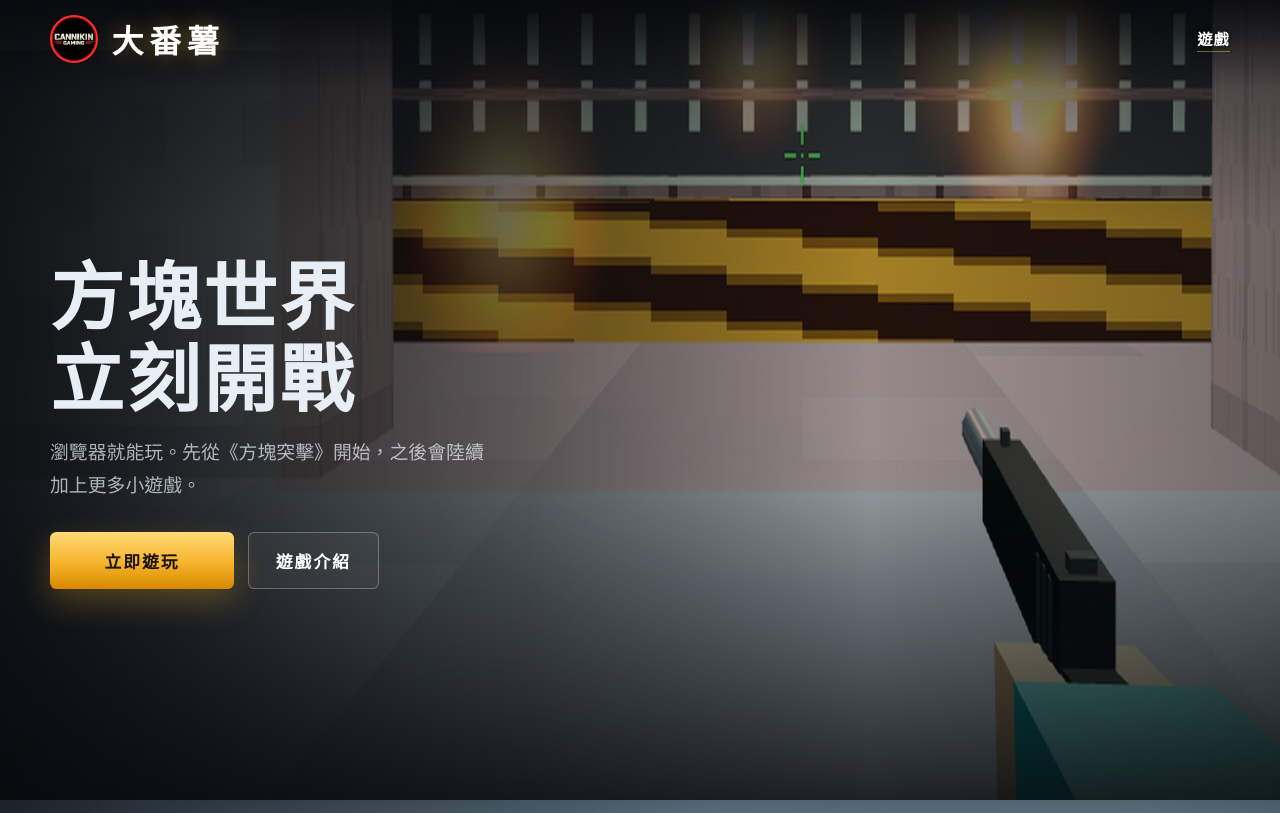
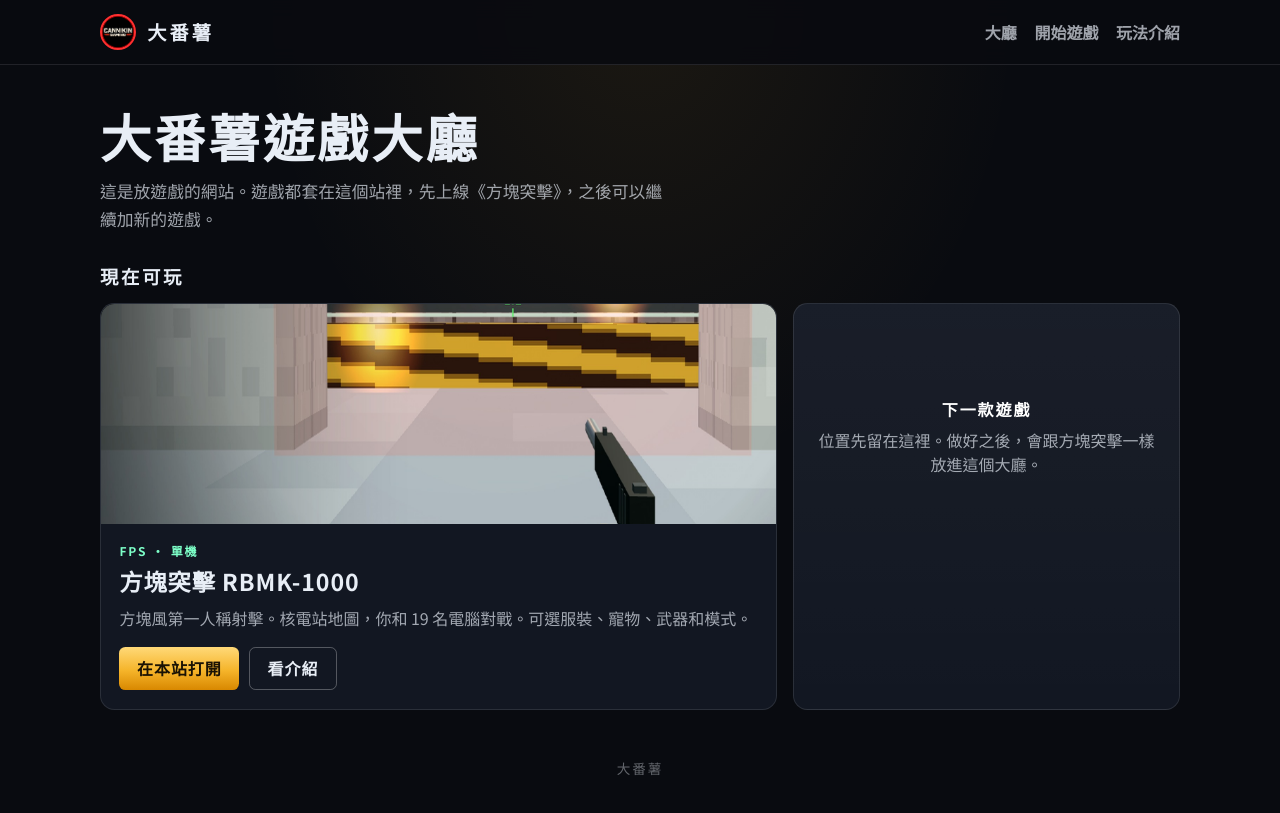
Before and after one commit to ka-by/dabanshu, a plain HTML site: page index.html in a window 1280 px wide. Shown: the top 813 px of the page. Drawn offline with Linux system fonts and the light colour scheme.

Commit message:
把遊戲套進網站大廳，從站內頁面打開

```diff
--- a/index.html
+++ b/index.html
@@ -3,294 +3,201 @@
 <head>
 <meta charset="utf-8">
 <meta name="viewport" content="width=device-width, initial-scale=1">
-<title>大番薯</title>
+<title>大番薯 · 遊戲大廳</title>
 <link rel="preconnect" href="https://fonts.googleapis.com">
 <link rel="preconnect" href="https://fonts.gstatic.com" crossorigin>
-<link href="https://fonts.googleapis.com/css2?family=Noto+Sans+TC:wght@400;500;700;900&family=Oxanium:wght@600;700;800&display=swap" rel="stylesheet">
+<link href="https://fonts.googleapis.com/css2?family=Noto+Sans+TC:wght@400;500;700;900&display=swap" rel="stylesheet">
 <style>
   :root {
-    --bg: #07090d;
+    --bg: #090b10;
+    --panel: #121722;
     --amber: #f5b42a;
-    --amber-deep: #c77800;
     --fog: #e8eef6;
-    --muted: rgba(232, 238, 246, 0.72);
-    --line: rgba(245, 180, 42, 0.28);
+    --muted: rgba(232, 238, 246, 0.68);
+    --line: rgba(255, 255, 255, 0.1);
   }
   * { box-sizing: border-box; margin: 0; padding: 0; }
-  html { scroll-behavior: smooth; }
   body {
     min-height: 100vh;
-    background: var(--bg);
+    background:
+      radial-gradient(ellipse at top, rgba(245, 180, 42, 0.08), transparent 42%),
+      var(--bg);
     color: var(--fog);
     font-family: "Noto Sans TC", sans-serif;
-    overflow-x: hidden;
   }
   a { color: inherit; text-decoration: none; }
+  .wrap { width: min(1080px, calc(100% - 2rem)); margin: 0 auto; }
 
-  /* —— Top brand bar —— */
-  .topbar {
-    position: fixed;
-    top: 0; left: 0; right: 0;
-    z-index: 20;
+  header {
+    position: sticky;
+    top: 0;
+    z-index: 5;
+    background: rgba(9, 11, 16, 0.9);
+    border-bottom: 1px solid var(--line);
+    backdrop-filter: blur(10px);
+  }
+  header .wrap {
+    min-height: 4rem;
     display: flex;
     align-items: center;
     justify-content: space-between;
-    width: min(1180px, calc(100% - 2rem));
-    margin: 0 auto;
-    padding: 0.95rem 0;
-    opacity: 0;
-    animation: fadeUp 0.7s ease 0.08s forwards;
-  }
-  .topbar::before {
-    content: "";
-    position: absolute;
-    left: 50%;
-    top: 0;
-    transform: translateX(-50%);
-    width: 100vw;
-    height: calc(100% + 0.55rem);
-    background: linear-gradient(180deg, rgba(7,9,13,0.82), rgba(7,9,13,0));
-    z-index: -1;
-    pointer-events: none;
+    gap: 1rem;
   }
   .brand {
     display: flex;
     align-items: center;
-    gap: 0.85rem;
+    gap: 0.7rem;
+    font-weight: 900;
+    letter-spacing: 0.16em;
+    font-size: 1.2rem;
   }
   .brand img {
-    width: 48px;
-    height: 48px;
+    width: 36px;
+    height: 36px;
     border-radius: 50%;
     border: 2px solid #ff3030;
-    flex-shrink: 0;
   }
-  .brand-name {
+  nav { display: flex; gap: 1.1rem; color: var(--muted); font-weight: 700; }
+  nav a:hover { color: var(--amber); }
+
+  .hero { padding: 2.6rem 0 1.2rem; }
+  .hero h1 {
+    font-size: clamp(2rem, 5vw, 3.2rem);
     font-weight: 900;
-    font-size: clamp(1.55rem, 3.2vw, 2rem);
-    letter-spacing: 0.18em;
-    line-height: 1;
-    color: #fff;
-    text-shadow: 0 0 22px rgba(245, 180, 42, 0.35);
+    letter-spacing: 0.06em;
+    line-height: 1.15;
   }
-  .top-link {
-    font-weight: 700;
-    font-size: 0.95rem;
-    letter-spacing: 0.08em;
-    color: #fff;
-    text-shadow: 0 1px 8px rgba(0,0,0,0.65);
-    border-bottom: 1px solid rgba(245, 180, 42, 0.55);
-    padding-bottom: 2px;
-    transition: color 0.15s ease, border-color 0.15s ease;
+  .hero p {
+    margin-top: 0.7rem;
+    max-width: 36rem;
+    color: var(--muted);
+    font-size: 1.05rem;
+    line-height: 1.7;
   }
-  .top-link:hover { color: var(--amber); border-color: var(--amber); }
 
-  /* —— Hero —— */
-  .hero {
-    position: relative;
-    min-height: 100vh;
-    min-height: 100dvh;
+  .hall { padding: 0.6rem 0 3rem; }
+  .hall h2 {
+    font-size: 1.15rem;
+    letter-spacing: 0.14em;
+    margin-bottom: 0.9rem;
+  }
+  .grid {
     display: grid;
-    align-items: center;
-    isolation: isolate;
+    grid-template-columns: 1.4fr 0.8fr;
+    gap: 1rem;
+  }
+  .card {
+    display: grid;
+    grid-template-rows: 220px auto;
+    background: var(--panel);
+    border: 1px solid var(--line);
+    border-radius: 0.9rem;
     overflow: hidden;
   }
-  .hero-bg {
-    position: absolute;
-    inset: 0;
-    z-index: -2;
-    background:
-      url("assets/hero-clean.jpg") center 42% / cover no-repeat;
-    transform: scale(1.04);
-    animation: kenburns 22s ease-in-out infinite alternate;
+  .card .shot {
+    background: #000 center / cover no-repeat;
   }
-  .hero-shade {
-    position: absolute;
-    inset: 0;
-    z-index: -1;
-    background:
-      linear-gradient(90deg, rgba(7, 9, 13, 0.88) 0%, rgba(7, 9, 13, 0.55) 42%, rgba(7, 9, 13, 0.22) 68%, rgba(7, 9, 13, 0.45) 100%),
-      linear-gradient(180deg, rgba(7, 9, 13, 0.55) 0%, transparent 28%, transparent 62%, rgba(7, 9, 13, 0.82) 100%);
+  .card .body { padding: 1.1rem 1.15rem 1.2rem; }
+  .tag {
+    color: #7dffc8;
+    font-size: 0.75rem;
+    letter-spacing: 0.16em;
+    font-weight: 700;
   }
-  .hero-copy {
-    width: min(1180px, calc(100% - 2rem));
-    margin: 0 auto;
-    padding: 6.5rem 0 4rem;
+  .card h3 {
+    margin: 0.35rem 0 0.4rem;
+    font-size: 1.45rem;
+    letter-spacing: 0.04em;
   }
-  .hero-copy h1 {
-    max-width: 8.2em;
-    font-weight: 900;
-    font-size: clamp(2.6rem, 6.4vw, 4.6rem);
-    line-height: 1.12;
-    letter-spacing: 0.04em;
-    text-wrap: balance;
-    opacity: 0;
-    animation: fadeUp 0.8s ease 0.2s forwards;
-  }
-  .hero-copy .lede {
-    margin-top: 1.15rem;
-    max-width: 28rem;
-    font-size: clamp(1.02rem, 2vw, 1.18rem);
-    font-weight: 500;
-    line-height: 1.75;
-    color: var(--muted);
-    opacity: 0;
-    animation: fadeUp 0.8s ease 0.34s forwards;
-  }
-  .cta {
-    margin-top: 2rem;
-    display: flex;
-    flex-wrap: wrap;
-    gap: 0.85rem;
-    opacity: 0;
-    animation: fadeUp 0.8s ease 0.48s forwards;
-  }
+  .card p { color: var(--muted); line-height: 1.65; margin-bottom: 1rem; }
+  .actions { display: flex; flex-wrap: wrap; gap: 0.6rem; }
   .btn {
     display: inline-flex;
     align-items: center;
     justify-content: center;
-    min-height: 3.6rem;
-    padding: 0 1.7rem;
+    min-height: 2.7rem;
+    padding: 0 1.1rem;
     border-radius: 0.4rem;
-    font-weight: 900;
-    font-size: 1.05rem;
-    letter-spacing: 0.12em;
-    transition: transform 0.15s ease, filter 0.15s ease, background 0.15s ease;
+    font-weight: 800;
+    letter-spacing: 0.06em;
   }
   .btn-play {
     color: #1a1204;
     background: linear-gradient(180deg, #ffd978, #f5b42a 55%, #d88800);
-    box-shadow: 0 12px 32px rgba(245, 180, 42, 0.28);
-    min-width: 11.5rem;
   }
-  .btn-play:hover { filter: brightness(1.06); transform: translateY(-2px); }
-  .btn-more {
-    color: #fff;
-    border: 1px solid rgba(255,255,255,0.28);
-    background: rgba(255,255,255,0.04);
-    backdrop-filter: blur(6px);
+  .btn-ghost { border: 1px solid rgba(255,255,255,0.28); }
+  .soon {
+    display: grid;
+    place-items: center;
+    text-align: center;
+    padding: 1.4rem;
+    color: var(--muted);
+    background:
+      linear-gradient(180deg, rgba(255,255,255,0.03), transparent),
+      var(--panel);
   }
-  .btn-more:hover { border-color: var(--amber); background: rgba(245, 180, 42, 0.08); }
-
-  /* —— Game strip (one interactive surface, not a card stack) —— */
-  .feature {
-    position: relative;
-    min-height: min(88vh, 760px);
-    display: grid;
-    align-items: end;
-    overflow: hidden;
-    isolation: isolate;
+  .soon strong { display: block; color: #fff; letter-spacing: 0.12em; margin-bottom: 0.4rem; }
+  footer {
+    text-align: center;
+    color: rgba(232,238,246,0.4);
+    padding: 0 1rem 2rem;
+    letter-spacing: 0.14em;
+    font-size: 0.85rem;
   }
-  .feature-bg {
-    position: absolute;
-    inset: 0;
-    z-index: -2;
-    background: url("assets/scene-roof.jpg") center / cover no-repeat;
-    transform: scale(1.03);
-  }
-  .feature-shade {
-    position: absolute;
-    inset: 0;
-    z-index: -1;
-    background:
-      linear-gradient(180deg, rgba(7,9,13,0.35) 0%, rgba(7,9,13,0.25) 35%, rgba(7,9,13,0.88) 100%),
-      linear-gradient(90deg, rgba(7,9,13,0.7) 0%, transparent 55%);
-  }
-  .feature-inner {
-    width: min(1180px, calc(100% - 2rem));
-    margin: 0 auto;
-    padding: 4.5rem 0 3.5rem;
-  }
-  .feature-kicker {
-    font-family: Oxanium, "Noto Sans TC", sans-serif;
-    font-weight: 700;
-    font-size: 0.82rem;
-    letter-spacing: 0.28em;
-    text-transform: uppercase;
-    color: #7dffc8;
-    margin-bottom: 0.85rem;
-  }
-  .feature h2 {
-    font-weight: 900;
-    font-size: clamp(2rem, 4.5vw, 3.1rem);
-    letter-spacing: 0.06em;
-    line-height: 1.15;
-    margin-bottom: 0.85rem;
-  }
-  .feature p {
-    max-width: 32rem;
-    color: var(--muted);
-    font-size: 1.05rem;
-    line-height: 1.75;
-    margin-bottom: 1.6rem;
-  }
-  .feature .btn-play { min-width: 12.5rem; min-height: 3.8rem; font-size: 1.08rem; }
-
-  footer {
-    padding: 1.6rem 1rem 2.2rem;
-    text-align: center;
-    color: rgba(232, 238, 246, 0.42);
-    font-size: 0.86rem;
-    letter-spacing: 0.14em;
-  }
-
-  @keyframes fadeUp {
-    from { opacity: 0; transform: translateY(16px); }
-    to { opacity: 1; transform: none; }
-  }
-  @keyframes kenburns {
-    from { transform: scale(1.04) translate3d(0,0,0); }
-    to { transform: scale(1.1) translate3d(-1.2%, -0.8%, 0); }
-  }
-
-  @media (max-width: 720px) {
-    .topbar { padding-top: 0.95rem; }
-    .brand img { width: 42px; height: 42px; }
-    .hero-copy { padding: 5.8rem 0 3rem; }
-    .hero-copy h1 { max-width: none; font-size: clamp(2.25rem, 11vw, 3rem); }
-    .cta { flex-direction: column; align-items: stretch; }
-    .btn { width: 100%; min-height: 3.4rem; }
-    .feature { min-height: 70vh; }
-    .feature-inner { padding: 3rem 0 2.6rem; }
+  @media (max-width: 800px) {
+    nav { display: none; }
+    .grid { grid-template-columns: 1fr; }
+    .card { grid-template-rows: 180px auto; }
   }
 </style>
 </head>
 <body>
-  <div class="topbar">
-    <a class="brand" href="./">
-      <img src="assets/cannikin_logo.jpg" alt="">
-      <span class="brand-name">大番薯</span>
-    </a>
-    <a class="top-link" href="#play">遊戲</a>
-  </div>
-
-  <header class="hero">
-    <div class="hero-bg" aria-hidden="true"></div>
-    <div class="hero-shade" aria-hidden="true"></div>
-    <div class="hero-copy">
-      <h1>方塊世界<br>立刻開戰</h1>
-      <p class="lede">瀏覽器就能玩。先從《方塊突擊》開始，之後會陸續加上更多小遊戲。</p>
-      <div class="cta">
-        <a class="btn btn-play" href="game/">立即遊玩</a>
-        <a class="btn btn-more" href="guide/">遊戲介紹</a>
-      </div>
+  <header>
+    <div class="wrap">
+      <a class="brand" href="./">
+        <img src="assets/cannikin_logo.jpg" alt="">
+        大番薯
+      </a>
+      <nav>
+        <a href="./">大廳</a>
+        <a href="play.html">開始遊戲</a>
+        <a href="guide/">玩法介紹</a>
+      </nav>
     </div>
   </header>
 
-  <section class="feature" id="play">
-    <div class="feature-bg" aria-hidden="true"></div>
-    <div class="feature-shade" aria-hidden="true"></div>
-    <div class="feature-inner">
-      <div class="feature-kicker">FPS · 10v10 · 單機 BOT</div>
-      <h2>方塊突擊 RBMK-1000</h2>
-      <p>核電站地圖裡的第一人稱射擊：殲滅、拆除、軍備競賽、天台對戰。你與 19 名電腦同場，鍵鼠操作最順手。</p>
-      <div class="cta" style="opacity:1;animation:none;margin-top:0">
-        <a class="btn btn-play" href="game/">進入遊戲</a>
-        <a class="btn btn-more" href="guide/">玩法圖鑑</a>
-      </div>
+  <section class="hero">
+    <div class="wrap">
+      <h1>大番薯遊戲大廳</h1>
+      <p>這是放遊戲的網站。遊戲都套在這個站裡，先上線《方塊突擊》，之後可以繼續加新的遊戲。</p>
     </div>
   </section>
 
+  <main class="hall">
+    <div class="wrap">
+      <h2>現在可玩</h2>
+      <div class="grid">
+        <article class="card">
+          <div class="shot" style="background-image:url('assets/hero-clean.jpg')"></div>
+          <div class="body">
+            <div class="tag">FPS · 單機</div>
+            <h3>方塊突擊 RBMK-1000</h3>
+            <p>方塊風第一人稱射擊。核電站地圖，你和 19 名電腦對戰。可選服裝、寵物、武器和模式。</p>
+            <div class="actions">
+              <a class="btn btn-play" href="play.html">在本站打開</a>
+              <a class="btn btn-ghost" href="guide/">看介紹</a>
+            </div>
+          </div>
+        </article>
+        <aside class="card soon">
+          <div>
+            <strong>下一款遊戲</strong>
+            位置先留在這裡。做好之後，會跟方塊突擊一樣放進這個大廳。
+          </div>
+        </aside>
+      </div>
+    </div>
+  </main>
   <footer>大番薯</footer>
 </body>
 </html>
```
Also changed, not shown: guide/index.html (+3 -3 lines), play.html (added, +36 -0 lines).
